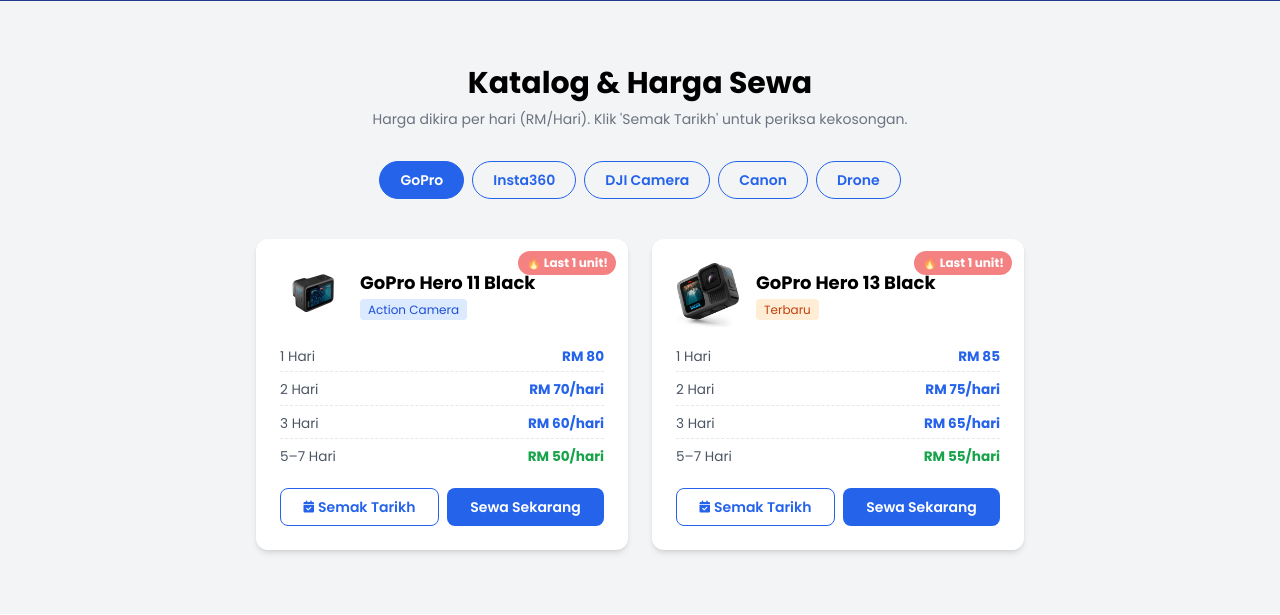
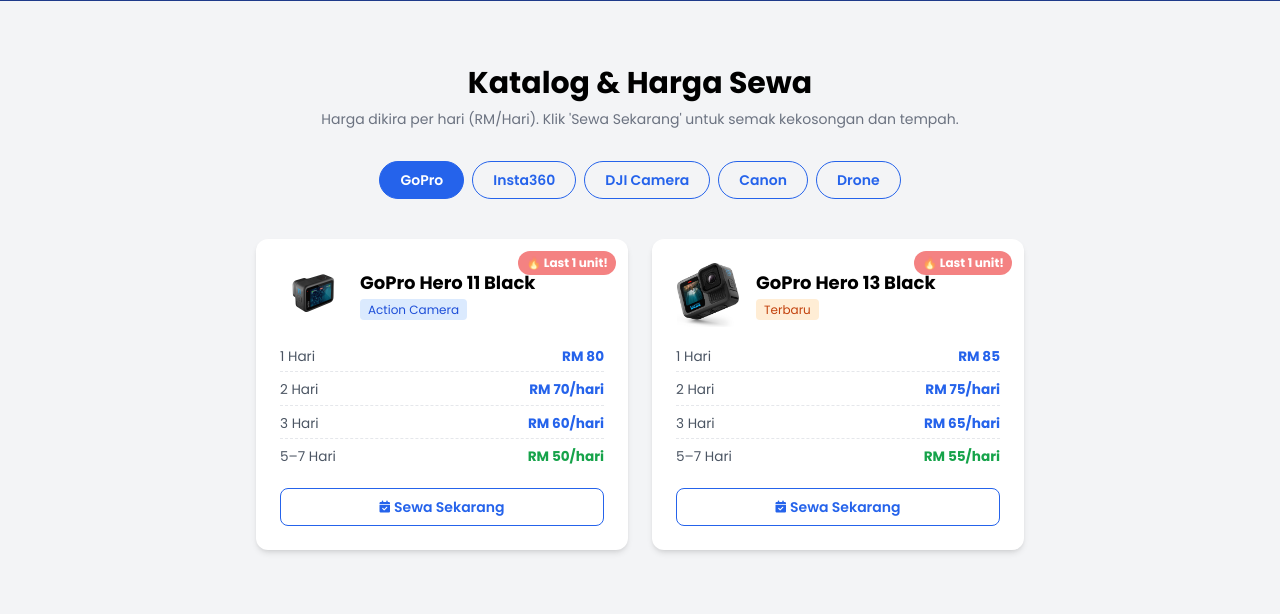
Before and after one commit to Reezis29/gearzonthego, a Flask app: page / in a window 1280 px wide. Shown: the part 1720-2335 px from the top of the page. Run offline with Flask 3, Linux system fonts and the light colour scheme; data comes from the database, SQL or seed files in the repository; data that the repository does not hold is empty; some libraries are stand-ins or nearby versions.

Commit message:
fix: make email mandatory with validation, replace Semak Tarikh with Sewa Sekarang button
- Email field now required (*) with regex validation
- Removed separate 'Sewa Sekarang' WhatsApp button
- Renamed 'Semak Tarikh' button to 'Sewa Sekarang'
- Updated catalog description text

```diff
--- a/templates/index.html
+++ b/templates/index.html
@@ -351,7 +351,7 @@
     <section id="gear" class="py-16 bg-gray-100">
         <div class="container mx-auto px-4">
             <h2 class="text-3xl font-bold text-center mb-2" data-ms="Katalog & Harga Sewa" data-en="Rental Catalogue & Prices">Katalog & Harga Sewa</h2>
-            <p class="text-center text-gray-500 mb-8 text-sm" data-ms="Harga dikira per hari (RM/Hari). Klik 'Semak Tarikh' untuk periksa kekosongan." data-en="Price per day (RM/Day). Click 'Check Dates' to verify availability.">Harga dikira per hari (RM/Hari). Klik 'Semak Tarikh' untuk periksa kekosongan.</p>
+            <p class="text-center text-gray-500 mb-8 text-sm" data-ms="Harga dikira per hari (RM/Hari). Klik 'Sewa Sekarang' untuk semak kekosongan dan tempah." data-en="Price per day (RM/Day). Click 'Rent Now' to check availability and book.">Harga dikira per hari (RM/Hari). Klik 'Sewa Sekarang' untuk semak kekosongan dan tempah.</p>
             <div class="flex flex-wrap justify-center gap-2 mb-10">
                 <button onclick="showTab('gopro')" id="tab-gopro" class="tab-btn active px-5 py-2 rounded-full border border-blue-600 text-blue-600 font-semibold text-sm transition">GoPro</button>
                 <button onclick="showTab('insta360')" id="tab-insta360" class="tab-btn px-5 py-2 rounded-full border border-blue-600 text-blue-600 font-semibold text-sm transition">Insta360</button>
@@ -422,11 +422,8 @@
                             <button onclick="openAvailModal('{{ cam.id }}', '{{ cam.name }}')"
                                 class="flex-1 border border-blue-600 text-blue-600 hover:bg-blue-50 py-2 rounded-lg font-semibold text-sm transition flex items-center justify-center gap-1">
                                 <i class="fas fa-calendar-check text-xs"></i>
-                                <span data-ms="Semak Tarikh" data-en="Check Dates">Semak Tarikh</span>
+                                <span data-ms="Sewa Sekarang" data-en="Rent Now">Sewa Sekarang</span>
                             </button>
-                            <a href="https://wa.me/60124662939?text=Halo!%20Saya%20ingin%20sewa%20{{ cam.name | urlencode }}.%20Boleh%20semak%20kekosongan%3F" target="_blank"
-                                class="flex-1 text-center bg-blue-600 text-white py-2 rounded-lg hover:bg-blue-700 transition font-semibold text-sm flex items-center justify-center"
-                                data-ms="Sewa Sekarang" data-en="Rent Now">Sewa Sekarang</a>
                         </div>
                     </div>
                     {% endfor %}
@@ -534,8 +531,8 @@
                     </div>
                     <div class="grid grid-cols-1 md:grid-cols-2 gap-3 mb-4">
                         <div>
-                            <label class="block text-xs font-semibold text-gray-600 mb-1" data-ms="Email (pilihan)" data-en="Email (optional)">Email (pilihan)</label>
-                            <input type="email" id="book-email" placeholder="email@contoh.com" class="w-full border border-gray-300 rounded-lg px-3 py-2 text-sm focus:outline-none focus:ring-2 focus:ring-blue-500">
+<label class="block text-xs font-semibold text-gray-600 mb-1" data-ms="Email *" data-en="Email *">Email *</label>
+                             <input type="email" id="book-email" required placeholder="email@contoh.com" class="w-full border border-gray-300 rounded-lg px-3 py-2 text-sm focus:outline-none focus:ring-2 focus:ring-blue-500">
                         </div>
                         <div>
                             <label class="block text-xs font-semibold text-gray-600 mb-1" data-ms="No. IC / Passport (pilihan)" data-en="IC / Passport No. (optional)">No. IC / Passport (pilihan)</label>
@@ -816,10 +813,7 @@
             document.querySelectorAll('.price-row span[data-ms]').forEach(el => {
                 el.textContent = el.getAttribute('data-' + lang);
             });
-            // Rent Now buttons
-            document.querySelectorAll('a[data-ms="Sewa Sekarang"]').forEach(btn => {
-                btn.textContent = lang === 'ms' ? 'Sewa Sekarang' : 'Rent Now';
-            });
+
         }
 
         // ── Set min dates for modal ────────────────────────────────────────────
@@ -1108,8 +1102,15 @@
             const errDiv = document.getElementById('booking-error');
             const btn = document.getElementById('book-submit-btn');
 
-            if (!name || !phone) {
-                errDiv.textContent = currentLang === 'ms' ? 'Sila isi nama dan nombor telefon.' : 'Please fill in name and phone number.';
+            if (!name || !phone || !email) {
+                errDiv.textContent = currentLang === 'ms' ? 'Sila isi nama, nombor telefon dan email.' : 'Please fill in name, phone number and email.';
+                errDiv.classList.remove('hidden');
+                return;
+            }
+            // Validate email format
+            const emailRegex = /^[^\s@]+@[^\s@]+\.[^\s@]+$/;
+            if (!emailRegex.test(email)) {
+                errDiv.textContent = currentLang === 'ms' ? 'Sila masukkan alamat email yang sah.' : 'Please enter a valid email address.';
                 errDiv.classList.remove('hidden');
                 return;
             }
```
